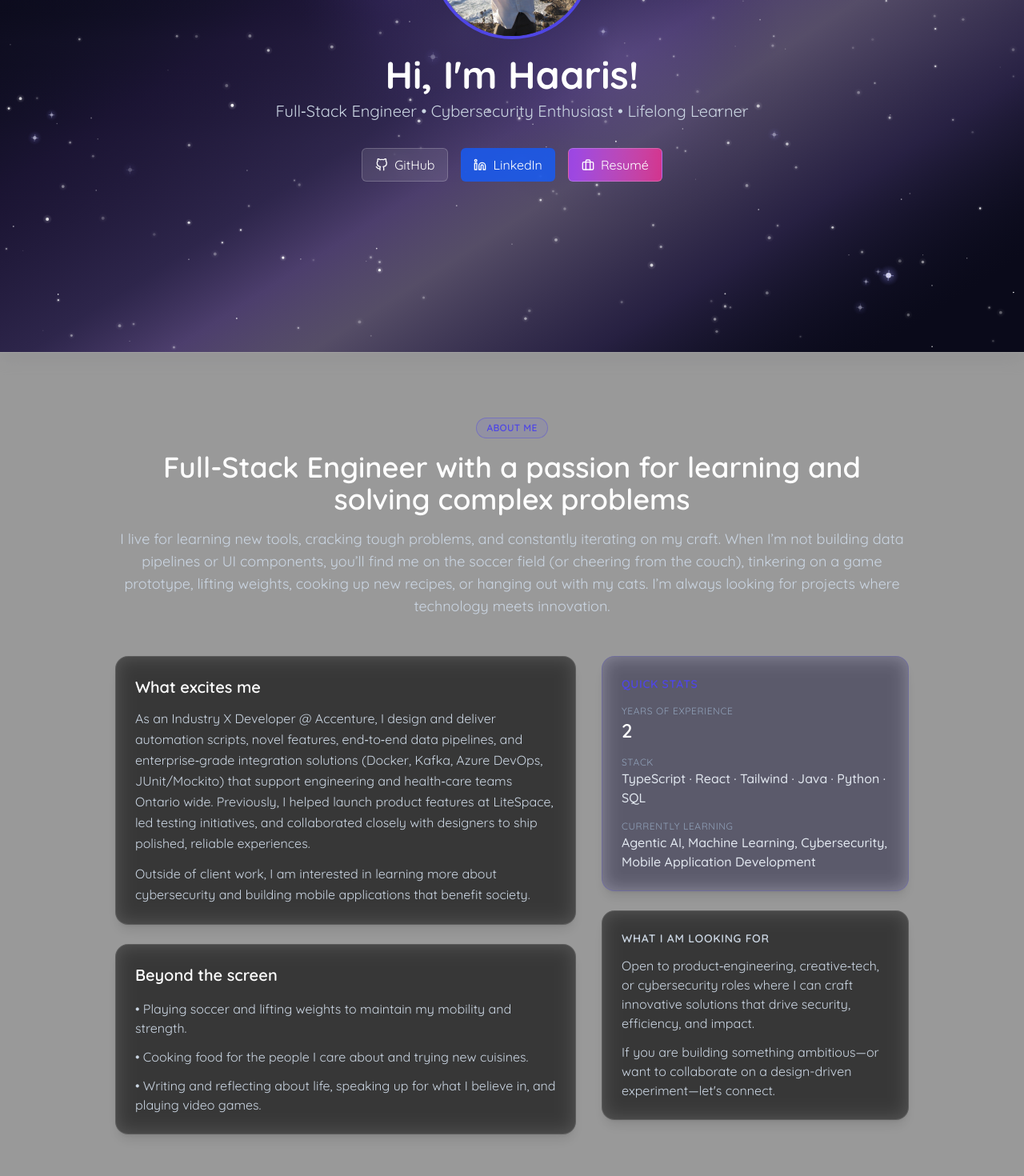
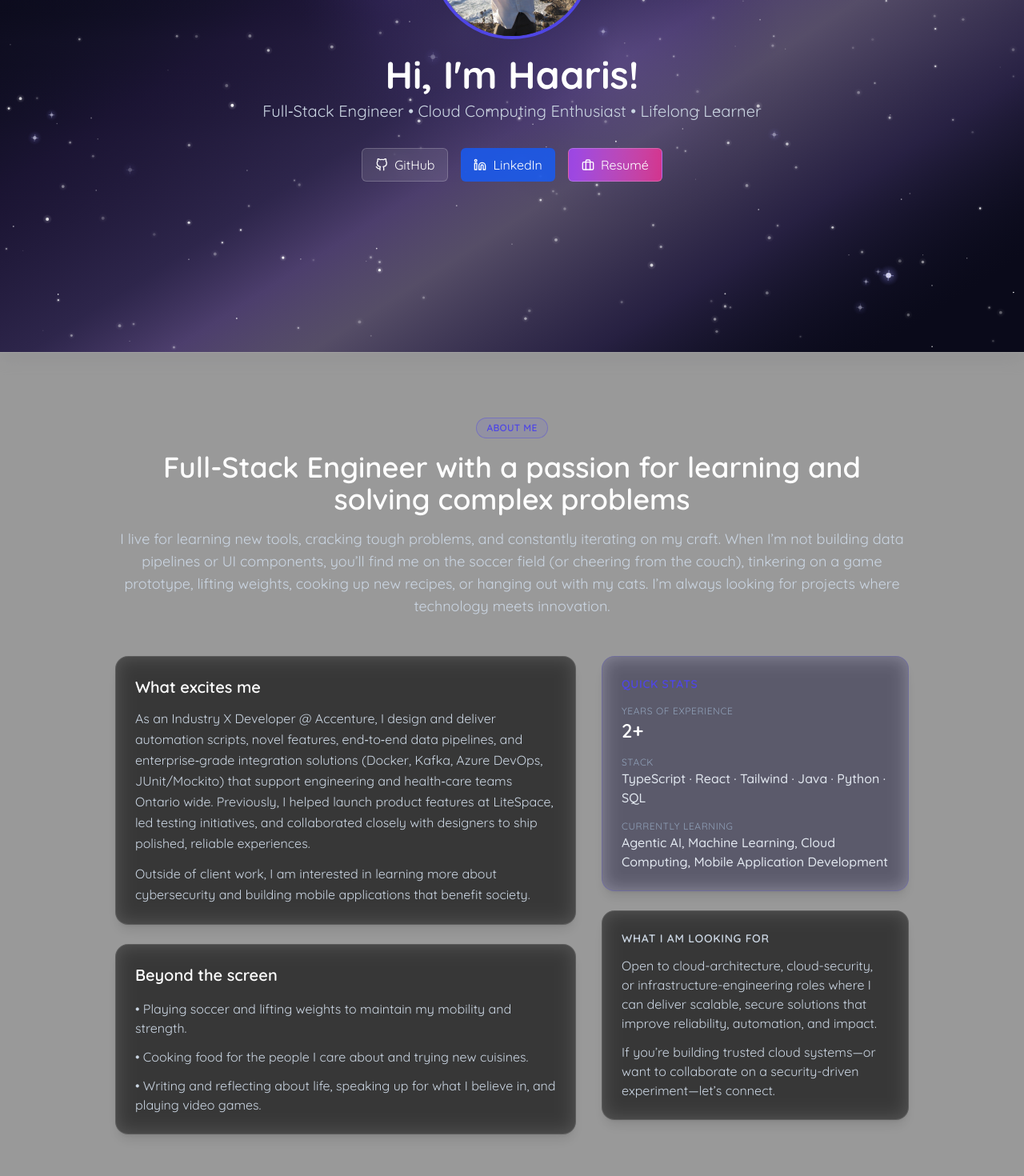
Before and after one commit to haarisyahya/Portfolio-Website, a Next.js app in the folder resume-site/: page / in a window 1280 px wide. Shown: the part 360-1830 px from the top of the page at 80% size. Built offline with nearby package versions, Linux system fonts and the light colour scheme.

Commit message:
updated details

```diff
--- a/resume-site/src/app/components/about.tsx
+++ b/resume-site/src/app/components/about.tsx
@@ -44,7 +44,7 @@ export default function About() {
             <dl className="mt-4 space-y-4">
               <div>
                 <dt className="text-xs uppercase tracking-wider text-slate-400">Years of Experience</dt>
-                <dd className="text-2xl font-semibold text-white">2</dd>
+                <dd className="text-2xl font-semibold text-white">2+</dd>
               </div>
               <div>
                 <dt className="text-xs uppercase tracking-wider text-slate-400">Stack</dt>
@@ -52,7 +52,7 @@ export default function About() {
               </div>
               <div>
                 <dt className="text-xs uppercase tracking-wider text-slate-400">Currently Learning</dt>
-                <dd className="text-base font-medium text-slate-200">Agentic AI, Machine Learning, Cybersecurity, Mobile Application Development</dd>
+                <dd className="text-base font-medium text-slate-200">Agentic AI, Machine Learning, Cloud Computing, Mobile Application Development</dd>
               </div>
             </dl>
           </div>
@@ -60,10 +60,10 @@ export default function About() {
           <div className="rounded-2xl border border-white/10 bg-black/40 p-6 backdrop-blur-md shadow-lg">
             <h4 className="text-sm font-semibold uppercase tracking-wider text-slate-300">What I am looking for</h4>
             <p className="mt-3 text-slate-300">
-             Open to product‑engineering, creative‑tech, or cybersecurity roles where I can craft innovative solutions that drive security, efficiency, and impact.
+            Open to cloud-architecture, cloud-security, or infrastructure-engineering roles where I can deliver scalable, secure solutions that improve reliability, automation, and impact.
             </p>
             <p className="mt-3 text-slate-300">
-              If you are building something ambitious—or want to collaborate on a design-driven experiment—let&apos;s connect.
+            If you’re building trusted cloud systems—or want to collaborate on a security-driven experiment—let’s connect.
             </p>
           </div>
         </div>
--- a/resume-site/src/app/components/hero.tsx
+++ b/resume-site/src/app/components/hero.tsx
@@ -36,7 +36,7 @@ export default function Hero() {
         Hi, I'm Haaris!
       </h1>
       <p className="mt-2 text-lg md:text-xl text-slate-300">
-        Full‑Stack Engineer • Cybersecurity Enthusiast • Lifelong Learner
+        Full‑Stack Engineer • Cloud Computing Enthusiast • Lifelong Learner
       </p>
 
       {/* Social / Contact buttons */}
```
